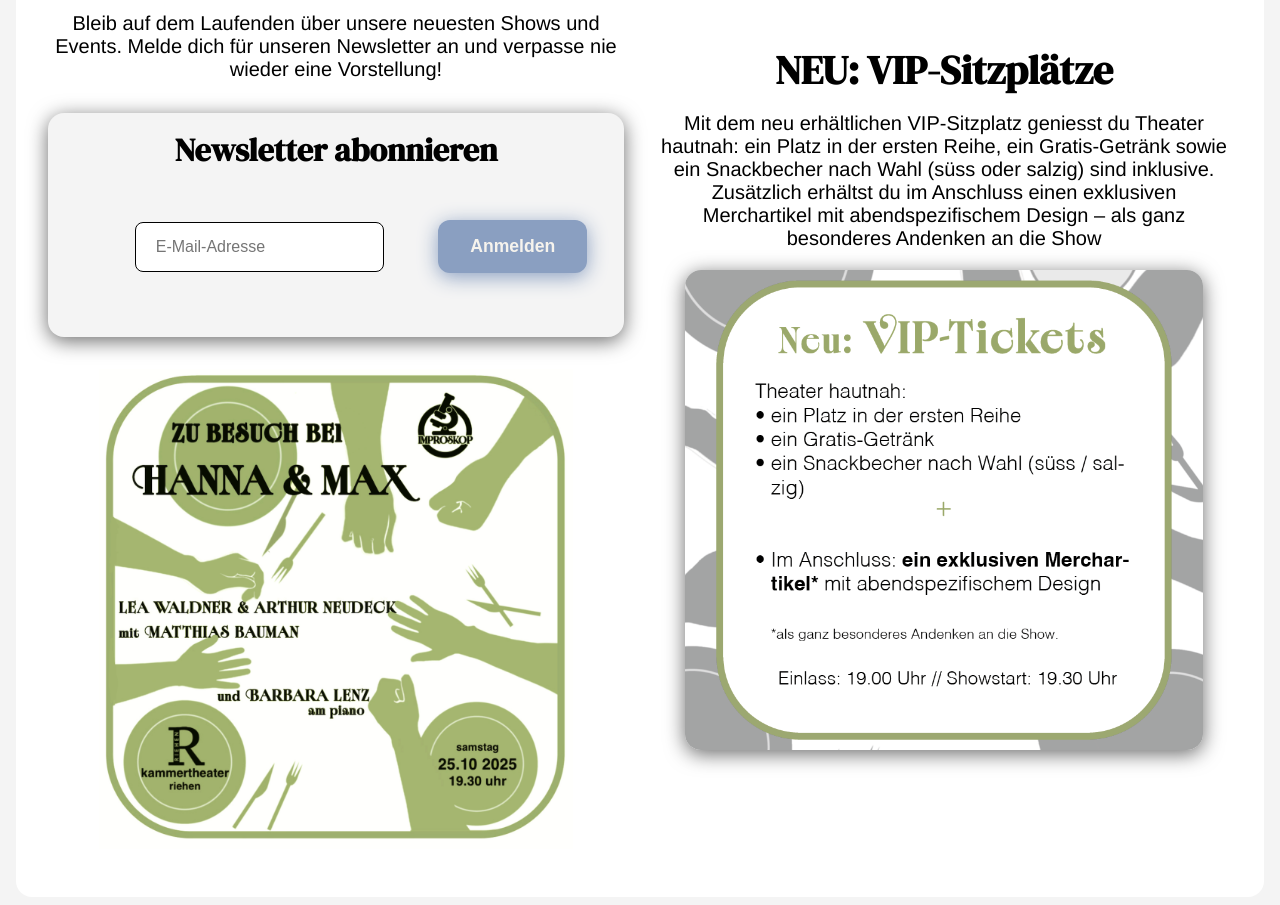
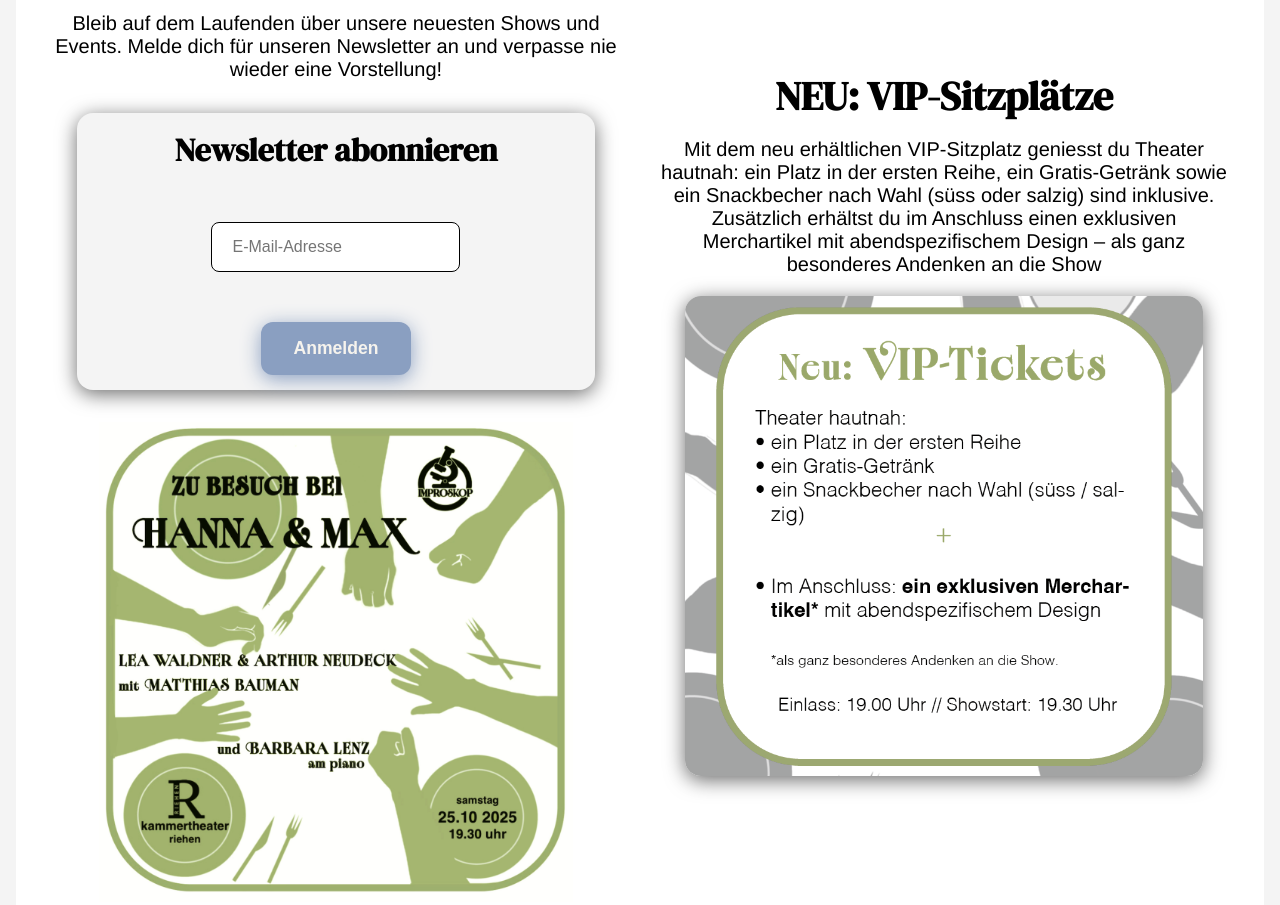
Before and after one commit to ArthurNeudeck/improskop.github.io, a plain HTML site: page docs/index.html in a window 1280 px wide. Shown: the part 1116-2021 px from the top of the page. Drawn offline with Linux system fonts and the light colour scheme.

Commit message:
#1: fixed the border-box-sizing by changing width to 90%

```diff
--- a/docs/style.css
+++ b/docs/style.css
@@ -57,7 +57,7 @@ h1, h2, h3 {
     display: block;          /* Bild als Block, damit margin funktioniert */
     margin: 0 auto;          /* horizontal zentrieren */
     border-radius: 1em;
-    width: 100%;             /* Bild kann schrumpfen */
+    width: 90%;             /* Bild kann schrumpfen */
     max-width: 1000px;       /* aber nicht größer als 1000px */
     height: auto;            /* Höhe proportional */
     max-height: 60vh;        /* 60% der Bildschirmhöhe*/
@@ -181,6 +181,7 @@ header, section {
     padding: 15px 20px;
     border-radius: 1em;
     box-shadow: 0 4px 20px var(--bilder-shadow);
+    width: 90%;             /* Bild kann schrumpfen */
 }
 
 .flex-container {
```
